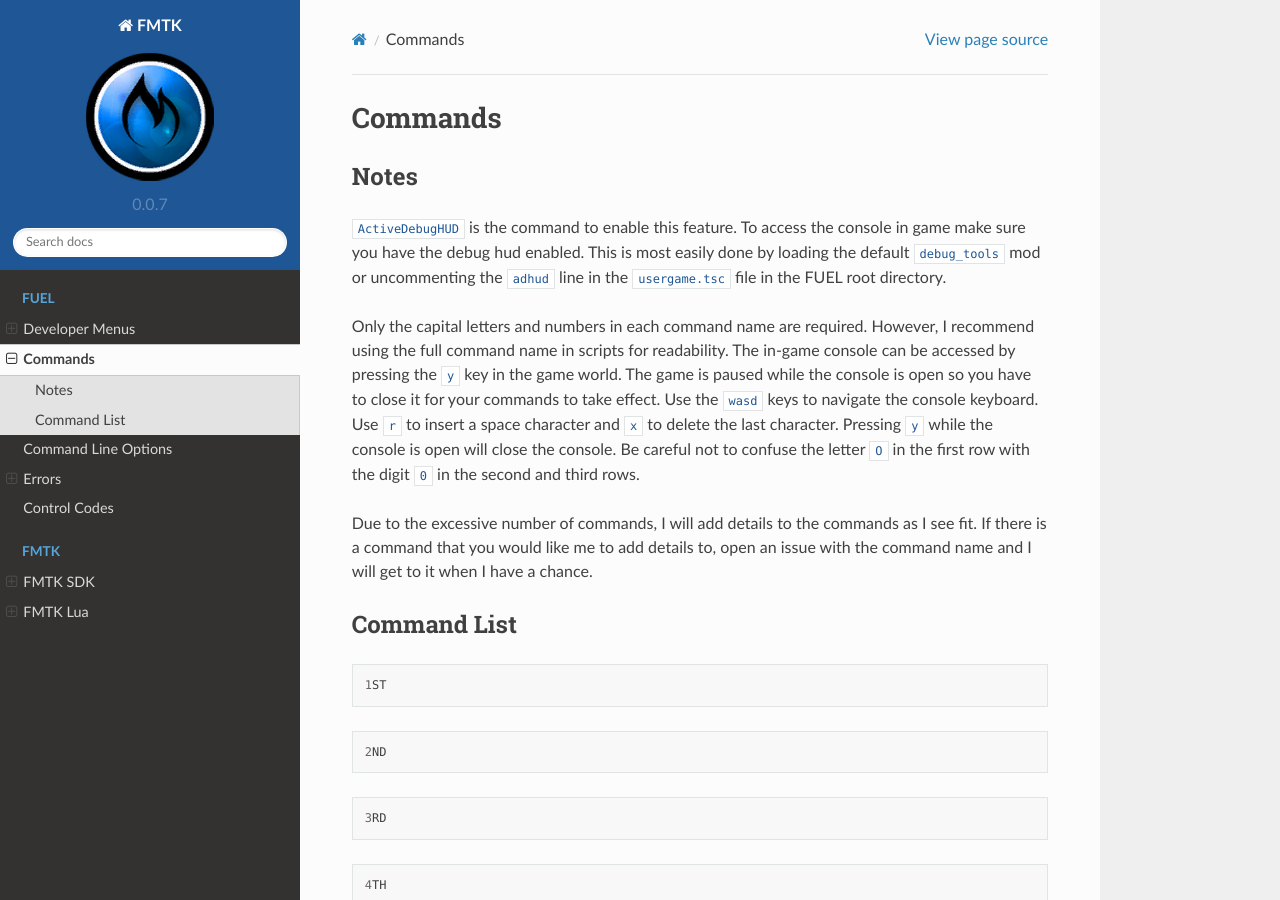
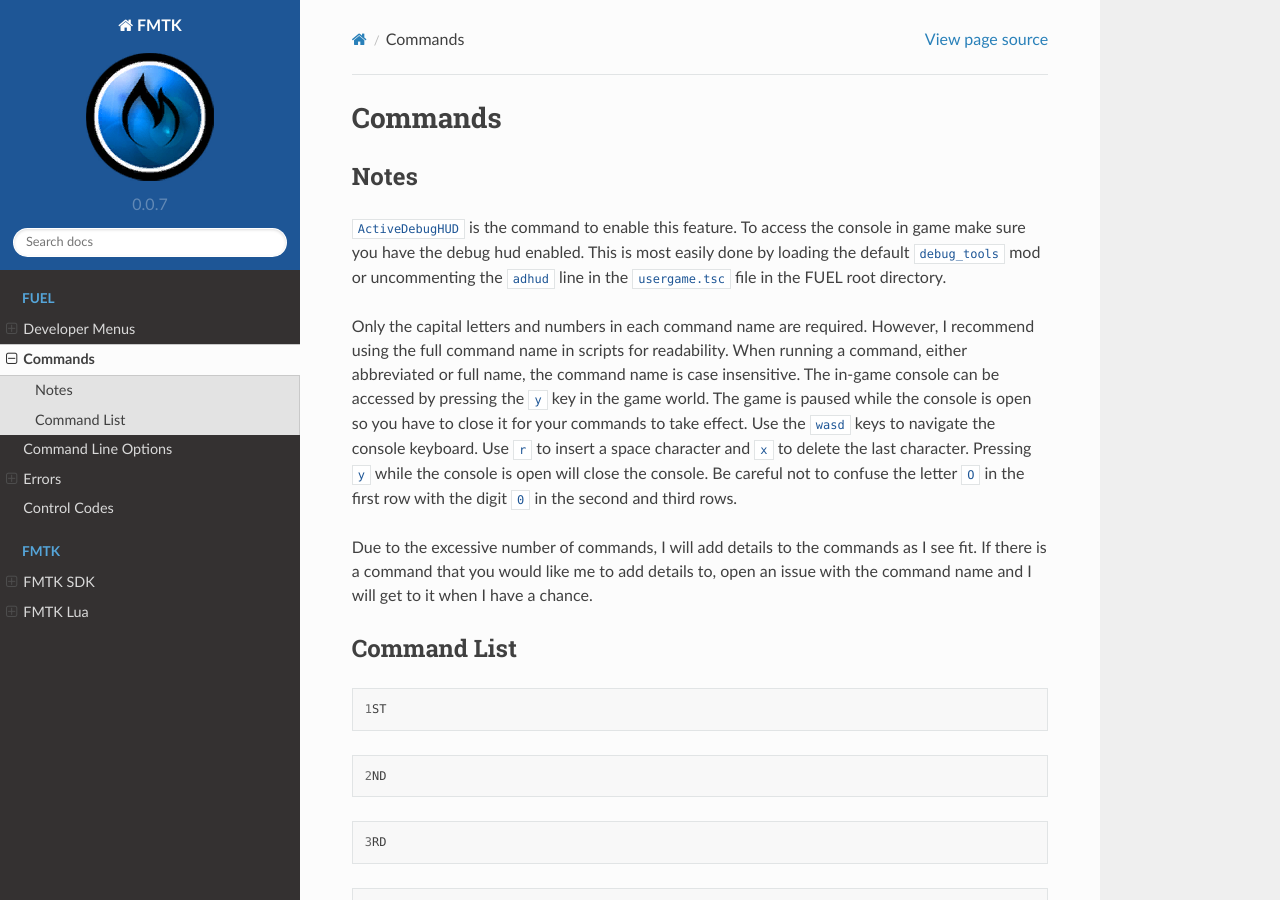
Before and after one commit to widberg/fmtk, a Sphinx documentation site: the page built from docs/source/fuelcommands.rst, in a window 1280 px wide and 900 px high. Built offline with Sphinx 7.4.7 and the Read the Docs theme 2.0.0, drawn with Linux system fonts in a browser that asks for light colours.

Commit message:
docs fix

```diff
--- a/docs/source/fuelcommands.rst
+++ b/docs/source/fuelcommands.rst
@@ -6,7 +6,7 @@ Notes
 
 ``ActiveDebugHUD`` is the command to enable this feature. To access the console in game make sure you have the debug hud enabled. This is most easily done by loading the default ``debug_tools`` mod or uncommenting the ``adhud`` line in the ``usergame.tsc`` file in the FUEL root directory.
 
-Only the capital letters and numbers in each command name are required. However, I recommend using the full command name in scripts for readability. The in-game console can be accessed by pressing the ``y`` key in the game world. The game is paused while the console is open so you have to close it for your commands to take effect. Use the ``wasd`` keys to navigate the console keyboard. Use ``r`` to insert a space character and ``x`` to delete the last character. Pressing ``y`` while the console is open will close the console. Be careful not to confuse the letter ``O`` in the first row with the digit ``0`` in the second and third rows.
+Only the capital letters and numbers in each command name are required. However, I recommend using the full command name in scripts for readability. When running a command, either abbreviated or full name, the command name is case insensitive. The in-game console can be accessed by pressing the ``y`` key in the game world. The game is paused while the console is open so you have to close it for your commands to take effect. Use the ``wasd`` keys to navigate the console keyboard. Use ``r`` to insert a space character and ``x`` to delete the last character. Pressing ``y`` while the console is open will close the console. Be careful not to confuse the letter ``O`` in the first row with the digit ``0`` in the second and third rows.
 
 Due to the excessive number of commands, I will add details to the commands as I see fit. If there is a command that you would like me to add details to, open an issue with the command name and I will get to it when I have a chance.
 
```
